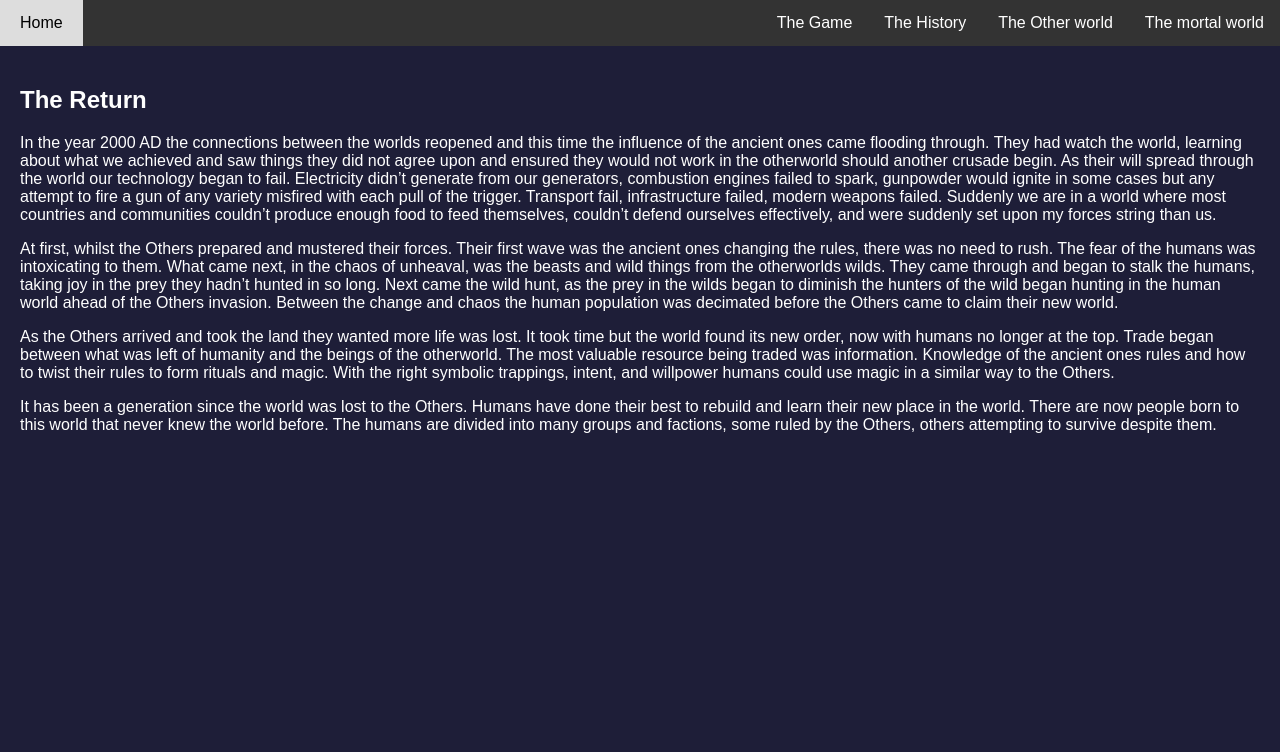
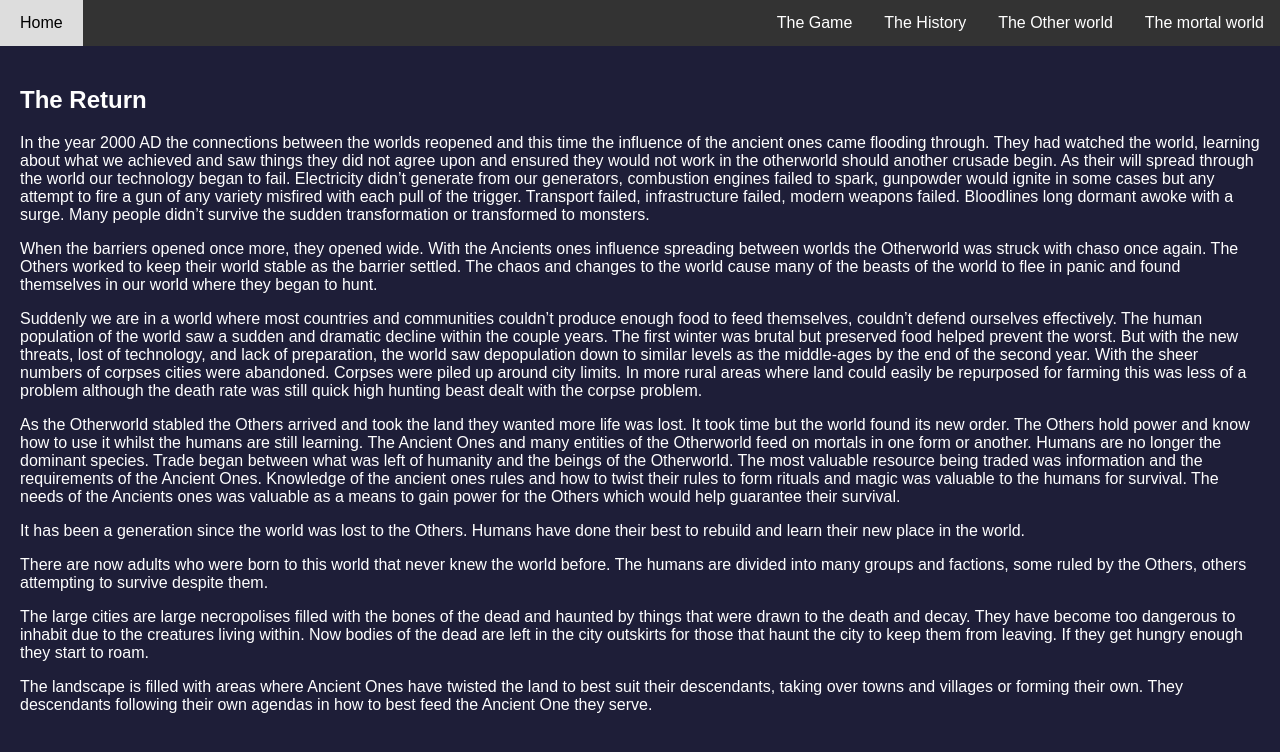
Before and after one commit to KikiUnique/KikiUnique.github.io, a Jekyll site: the page built from docs/history/return.md, in a window 1280 px wide. Shown: the top 752 px of the page. Built offline with Jekyll 4.4.1, drawn with Linux system fonts in a browser that asks for light colours; the repository's description, which GitHub fills in, is left out.

Commit message:
Finish updating the history pages

```diff
--- a/docs/history/return.md
+++ b/docs/history/return.md
@@ -2,10 +2,19 @@
 layout: default
 title: The Return
 ---
-In the year 2000 AD the connections between the worlds reopened and this time the influence of the ancient ones came flooding through. They had watch the world, learning about what we achieved and saw things they did not agree upon and ensured they would not work in the otherworld should another crusade begin. As their will spread through the world our technology began to fail. Electricity didn't generate from our generators, combustion engines failed to spark, gunpowder would ignite in some cases but any attempt to fire a gun of any variety misfired with each pull of the trigger. Transport fail, infrastructure failed, modern weapons failed. Suddenly we are in a world where most countries and communities couldn't produce enough food to feed themselves, couldn't defend ourselves effectively, and were suddenly set upon my forces string than us.
+In the year 2000 AD the connections between the worlds reopened and this time the influence of the ancient ones came flooding through. They had watched the world, learning about what we achieved and saw things they did not agree upon and ensured they would not work in the otherworld should another crusade begin. As their will spread through the world our technology began to fail. Electricity didn't generate from our generators, combustion engines failed to spark, gunpowder would ignite in some cases but any attempt to fire a gun of any variety misfired with each pull of the trigger. Transport failed, infrastructure failed, modern weapons failed. Bloodlines long dormant awoke with a surge. Many people didn't survive the sudden transformation or transformed to monsters.
 
-At first, whilst the Others prepared and mustered their forces. Their first wave was the ancient ones changing the rules, there was no need to rush. The fear of the humans was intoxicating to them. What came next, in the chaos of unheaval, was the beasts and wild things from the otherworlds wilds. They came through and began to stalk the humans, taking joy in the prey they hadn't hunted in so long. Next came the wild hunt, as the prey in the wilds began to diminish the hunters of the wild began hunting in the human world ahead of the Others invasion. Between the change and chaos the human population was decimated before the Others came to claim their new world.
+When the barriers opened once more, they opened wide. With the Ancients ones influence spreading between worlds the Otherworld was struck with chaso once again. The Others worked to keep their world stable as the barrier settled. The chaos and changes to the world cause many of the beasts of the world to flee in panic and found themselves in our world where they began to hunt.
 
-As the Others arrived and took the land they wanted more life was lost. It took time but the world found its new order, now with humans no longer at the top. Trade began between what was left of humanity and the beings of the otherworld. The most valuable resource being traded was information. Knowledge of the ancient ones rules and how to twist their rules to form rituals and magic. With the right symbolic trappings, intent, and willpower humans could use magic in a similar way to the Others.
+Suddenly we are in a world where most countries and communities couldn't produce enough food to feed themselves, couldn't defend ourselves effectively. The human population of the world saw a sudden and dramatic decline within the couple years. The first winter was brutal but preserved food helped prevent the worst. But with the new threats, lost of technology, and lack of preparation, the world saw depopulation down to similar levels as the middle-ages by the end of the second year. With the sheer numbers of corpses cities were abandoned. Corpses were piled up around city limits. In more rural areas where land could easily be repurposed for farming this was less of a problem although the death rate was still quick high hunting beast dealt with the corpse problem.
 
-It has been a generation since the world was lost to the Others. Humans have done their best to rebuild and learn their new place in the world. There are now people born to this world that never knew the world before. The humans are divided into many groups and factions, some ruled by the Others, others attempting to survive despite them.
+As the Otherworld stabled the Others arrived and took the land they wanted more life was lost. It took time but the world found its new order. The Others hold power and know how to use it whilst the humans are still learning. The Ancient Ones and many entities of the Otherworld feed on mortals in one form or another. Humans are no longer the dominant species.
+Trade began between what was left of humanity and the beings of the Otherworld. The most valuable resource being traded was information and the requirements of the Ancient Ones. Knowledge of the ancient ones rules and how to twist their rules to form rituals and magic was valuable to the humans for survival. The needs of the Ancients ones was valuable as a means to gain power for the Others which would help guarantee their survival.
+
+It has been a generation since the world was lost to the Others. Humans have done their best to rebuild and learn their new place in the world.
+
+There are now adults who were born to this world that never knew the world before. The humans are divided into many groups and factions, some ruled by the Others, others attempting to survive despite them.
+
+The large cities are large necropolises filled with the bones of the dead and haunted by things that were drawn to the death and decay. They have become too dangerous to inhabit due to the creatures living within. Now bodies of the dead are left in the city outskirts for those that haunt the city to keep them from leaving. If they get hungry enough they start to roam.
+
+The landscape is filled with areas where Ancient Ones have twisted the land to best suit their descendants, taking over towns and villages or forming their own. They descendants following their own agendas in how to best feed the Ancient One they serve.
```
Also changed, not shown: docs/history/recent.md (+1 -0 lines).
